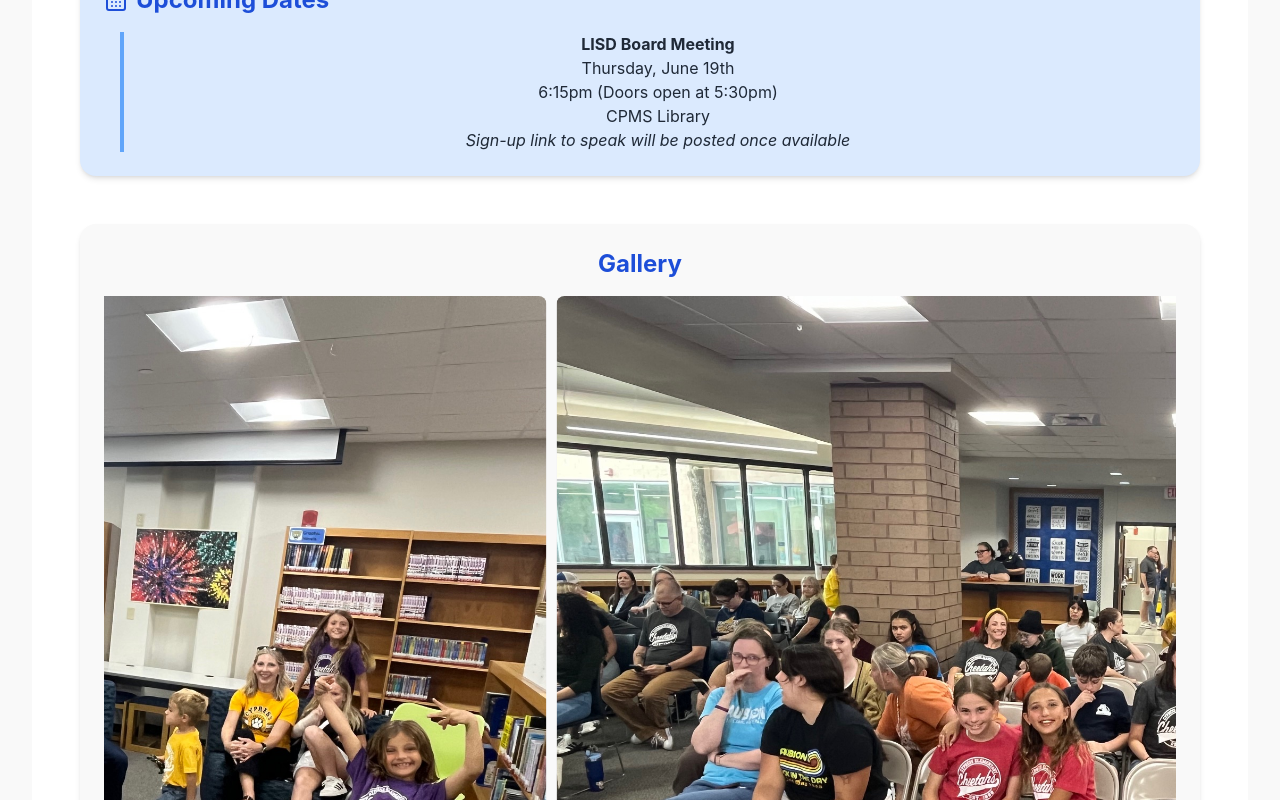
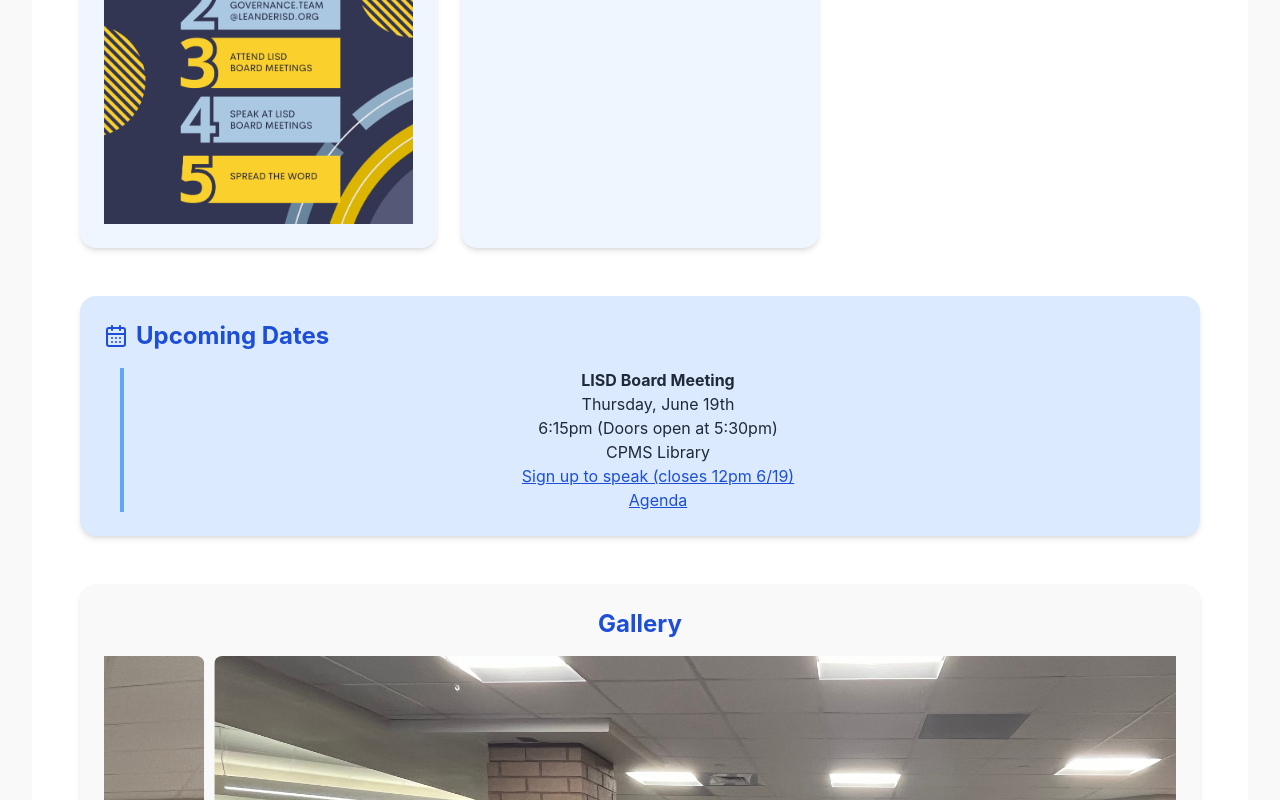
Before and after one commit to cgalvan/save-cypress, a React (Vite) app: page / in a window 1280 px wide. Shown: the part 960-1760 px from the top of the page. Built offline with nearby package versions, Linux system fonts and the light colour scheme.

Commit message:
Added flyer (#10)

```diff
--- a/src/App.tsx
+++ b/src/App.tsx
@@ -140,8 +140,11 @@
   useEffect(() => {
     const checkTime = () => {
       const now = new Date();
-      const meetingStart = new Date("2025-06-05T18:10:00-05:00"); // 6/5, 6:10pm CST
-      const meetingEnd = new Date("2025-06-06T02:00:00-05:00"); // 6/6, 2:00am CST
+
+      // Update this for any future board meetings
+      const meetingStart = new Date("2025-06-19T18:10:00-05:00"); // 6/19, 6:10pm CST
+      const meetingEnd = new Date("2025-06-20T02:00:00-05:00"); // 6/20, 2:00am CST
+
       setShowBanner(now >= meetingStart && now <= meetingEnd);
     };
 
@@ -281,6 +284,7 @@
                   Share our message on social media, talk to neighbors, and
                   rally support.
                 </p>
+                <img src="/flyer.png" alt="SupportCypressFlyer"></img>
               </CardContent>
             </Card>
 
@@ -324,7 +328,24 @@
                     <p>6:15pm (Doors open at 5:30pm)</p>
                     <p>CPMS Library</p>
                     <p>
-                      <i>Sign-up link to speak will be posted once available</i>
+                      <a
+                        href="https://docs.google.com/forms/d/e/1FAIpQLSfNfmfysPKJtuikl7D3ULCqZO0ZwlkdPeMl6wxRjcIVmcicGQ/viewform"
+                        target="_blank"
+                        rel="noopener noreferrer"
+                        className="text-blue-700 underline hover:text-blue-500"
+                      >
+                        Sign up to speak (closes 12pm 6/19)
+                      </a>
+                    </p>
+                    <p>
+                      <a
+                        href="https://meetings.boardbook.org/Public/Agenda/795?meeting=687821"
+                        target="_blank"
+                        rel="noopener noreferrer"
+                        className="text-blue-700 underline hover:text-blue-500"
+                      >
+                        Agenda
+                      </a>
                     </p>
                   </div>
                 </div>
```
Also changed, not shown: public/flyer.png (added).
